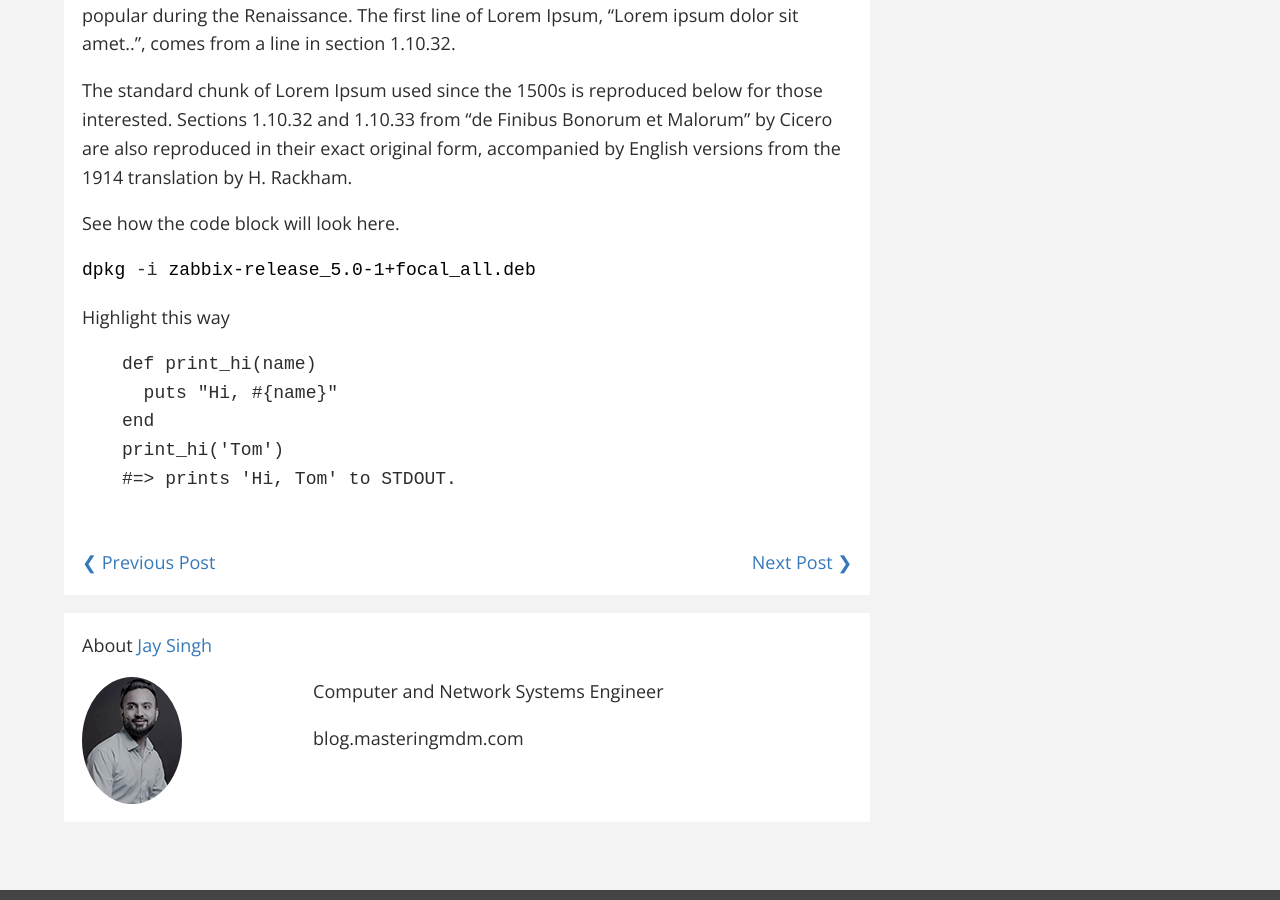
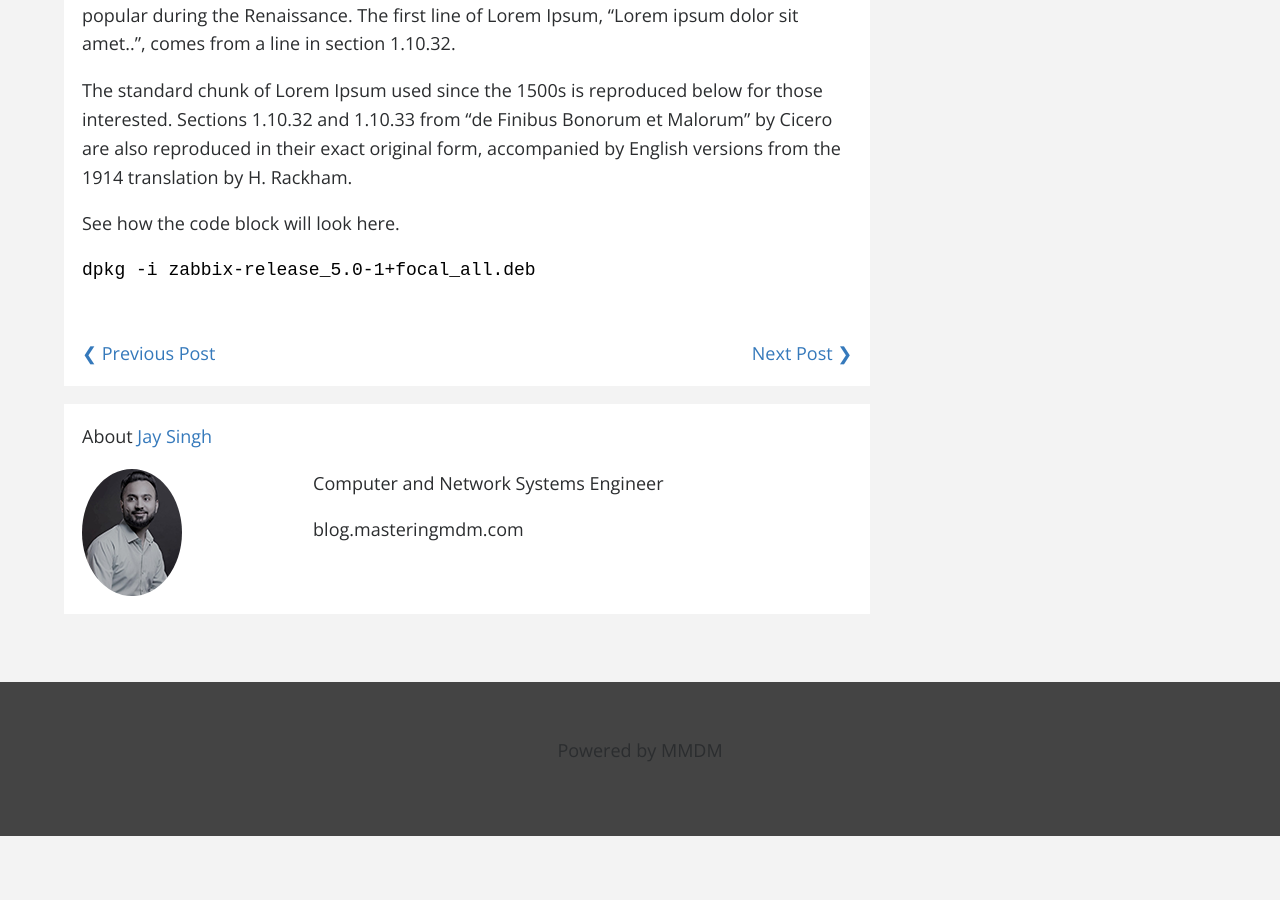
Before and after one commit to jays1ngh/jays1ngh.github.io, a Jekyll site: the page built from _posts/2021-06-10-Lorem-Ipsum-1.md, in a window 1280 px wide and 900 px high, scrolled down 1069 px. Built offline with Jekyll 4.4.1, drawn with Linux system fonts in a browser that asks for light colours; after the commit the page ends 1905 px from its top, so only the background shows below that.

Commit message:
Update 2021-06-10-Lorem-Ipsum-1.md

````diff
--- a/_posts/2021-06-10-Lorem-Ipsum-1.md
+++ b/_posts/2021-06-10-Lorem-Ipsum-1.md
@@ -15,16 +15,6 @@ The standard chunk of Lorem Ipsum used since the 1500s is reproduced below for t
 
 See how the code block will look here.
 
-``` shell
+``` cmd
 dpkg -i zabbix-release_5.0-1+focal_all.deb
 ```
-
-Highlight this way
-
-{% highlight ruby %}
-def print_hi(name)
-  puts "Hi, #{name}"
-end
-print_hi('Tom')
-#=> prints 'Hi, Tom' to STDOUT.
-{% endhighlight %}
````
